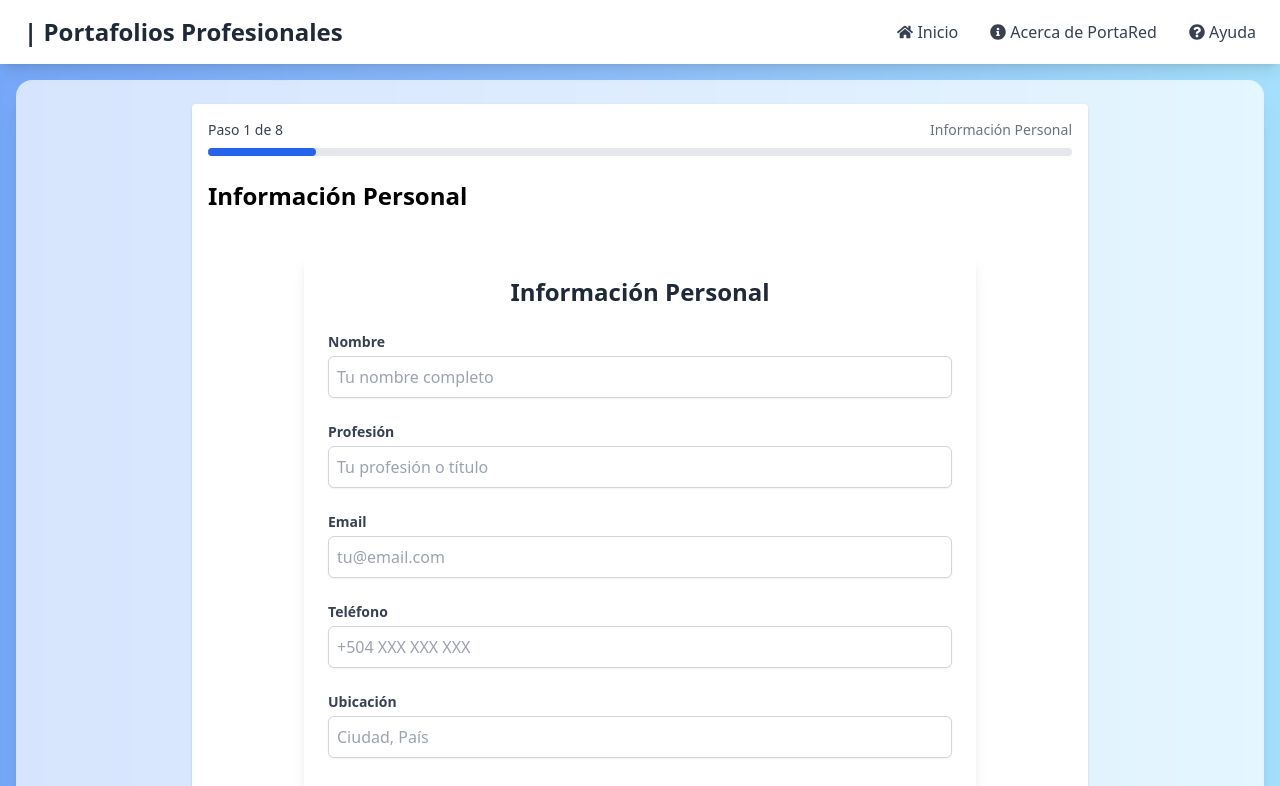
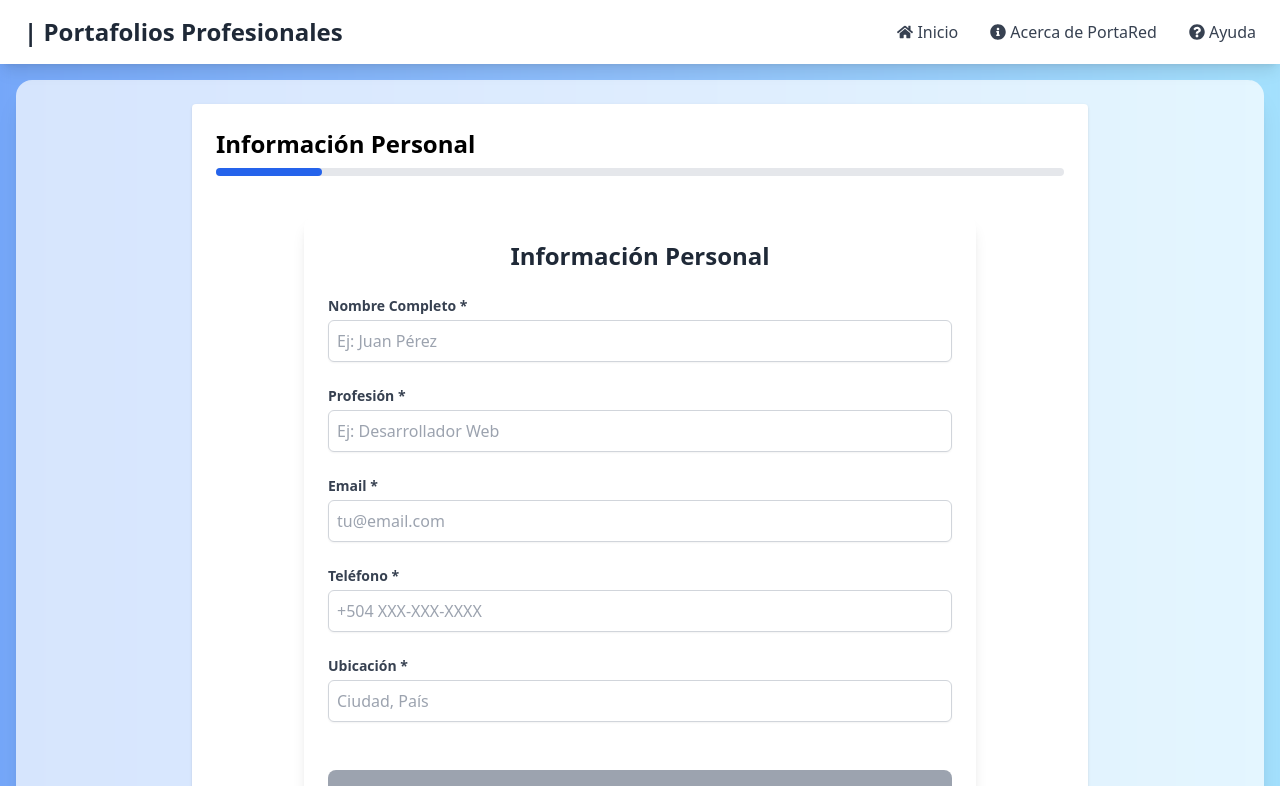
Before and after one commit to desyre01/portafolio-profesional, a React (Create React App) app: page /unified-form in a window 1280 px wide. Shown: the top 786 px of the page. Built offline with nearby package versions, Linux system fonts and the light colour scheme.

Commit message:
💾 Últimos cambios corregidos y mejoras aplicadas

```diff
--- a/src/components/PersonalInfoForm.jsx
+++ b/src/components/PersonalInfoForm.jsx
@@ -3,13 +3,35 @@ import { useForm } from "react-hook-form";
 import { yupResolver } from "@hookform/resolvers/yup";
 import * as yup from "yup";
 
-// Validaciones de campos
 const schema = yup.object().shape({
-  name: yup.string().required("El nombre es obligatorio"),
-  profession: yup.string().required("La profesión es obligatoria"),
-  email: yup.string().email("Email inválido").required("El email es obligatorio"),
-  phone: yup.string().required("El teléfono es obligatorio"),
-  location: yup.string().required("La ubicación es obligatoria"),
+  name: yup
+    .string()
+    .trim()
+    .required("El nombre es obligatorio")
+    .min(2, "El nombre debe tener al menos 2 caracteres"),
+  profession: yup
+    .string()
+    .trim()
+    .required("La profesión es obligatoria")
+    .min(2, "La profesión debe tener al menos 2 caracteres"),
+  email: yup
+    .string()
+    .trim()
+    .email("Email inválido")
+    .required("El email es obligatorio"),
+  phone: yup
+    .string()
+    .trim()
+    .required("El teléfono es obligatorio")
+    .matches(
+      /^[+]?[(]?[0-9]{3}[)]?[-\s.]?[0-9]{3}[-\s.]?[0-9]{4}$/,
+      "Formato de teléfono inválido"
+    ),
+  location: yup
+    .string()
+    .trim()
+    .required("La ubicación es obligatoria")
+    .min(2, "La ubicación debe tener al menos 2 caracteres"),
 });
 
 const PersonalInfoForm = ({ initialData, onNext }) => {
@@ -17,91 +39,146 @@ const PersonalInfoForm = ({ initialData, onNext }) => {
     register,
     handleSubmit,
     reset,
-    formState: { errors, isSubmitting },
+    formState: { errors, isSubmitting, isDirty },
+    watch,
   } = useForm({
     resolver: yupResolver(schema),
-    mode: "onTouched" // ✅ Mejor UX: muestra errores cuando tocan el input
+    mode: "onChange",
+    defaultValues: initialData || {
+      name: "",
+      profession: "",
+      email: "",
+      phone: "",
+      location: "",
+    },
   });
 
-  // Cuando inicializa o cambia initialData
   useEffect(() => {
     if (initialData) {
-      reset(initialData); // ✅ Precarga valores si hay
+      reset(initialData);
     }
   }, [initialData, reset]);
 
-  // Qué pasa al enviar el formulario
-  const onSubmit = (data) => {
-    onNext(data); // ✅ Manda los datos al padre (UnifiedPortfolioForm)
+  const onSubmit = async (data) => {
+    try {
+      // Limpiamos los espacios en blanco de los datos
+      const cleanedData = Object.keys(data).reduce((acc, key) => {
+        acc[key] = typeof data[key] === "string" ? data[key].trim() : data[key];
+        return acc;
+      }, {});
+
+      console.log("Datos a enviar:", cleanedData);
+      await onNext(cleanedData);
+    } catch (error) {
+      console.error("Error al procesar el formulario:", error);
+      alert("Hubo un error al procesar el formulario. Por favor, intenta nuevamente.");
+    }
   };
+
+  // Observamos todos los campos para validación en tiempo real
+  const watchAllFields = watch();
 
   return (
     <div className="max-w-2xl mx-auto mt-10 bg-white shadow-lg rounded-xl p-6">
-      <h2 className="text-2xl font-bold mb-6 text-center text-gray-800">Información Personal</h2>
+      <h2 className="text-2xl font-bold mb-6 text-center text-gray-800">
+        Información Personal
+      </h2>
 
       <form onSubmit={handleSubmit(onSubmit)} className="space-y-6">
-        {/* Nombre */}
         <div>
-          <label className="block text-sm font-semibold text-gray-700">Nombre</label>
+          <label className="block text-sm font-semibold text-gray-700">
+            Nombre Completo *
+          </label>
           <input
             {...register("name")}
-            placeholder="Tu nombre completo"
-            className="mt-1 block w-full rounded-md border border-gray-300 shadow-sm p-2"
+            type="text"
+            placeholder="Ej: Juan Pérez"
+            className={`mt-1 block w-full rounded-md border ${
+              errors.name ? "border-red-500" : "border-gray-300"
+            } shadow-sm p-2 focus:border-blue-500 focus:ring focus:ring-blue-200`}
           />
-          {errors.name && <p className="text-sm text-red-600">{errors.name.message}</p>}
+          {errors.name && (
+            <p className="text-sm text-red-600 mt-1">{errors.name.message}</p>
+          )}
         </div>
 
-        {/* Profesión */}
         <div>
-          <label className="block text-sm font-semibold text-gray-700">Profesión</label>
+          <label className="block text-sm font-semibold text-gray-700">
+            Profesión *
+          </label>
           <input
             {...register("profession")}
-            placeholder="Tu profesión o título"
-            className="mt-1 block w-full rounded-md border border-gray-300 shadow-sm p-2"
+            type="text"
+            placeholder="Ej: Desarrollador Web"
+            className={`mt-1 block w-full rounded-md border ${
+              errors.profession ? "border-red-500" : "border-gray-300"
+            } shadow-sm p-2 focus:border-blue-500 focus:ring focus:ring-blue-200`}
           />
-          {errors.profession && <p className="text-sm text-red-600">{errors.profession.message}</p>}
+          {errors.profession && (
+            <p className="text-sm text-red-600 mt-1">{errors.profession.message}</p>
+          )}
         </div>
 
-        {/* Email */}
         <div>
-          <label className="block text-sm font-semibold text-gray-700">Email</label>
+          <label className="block text-sm font-semibold text-gray-700">
+            Email *
+          </label>
           <input
+            {...register("email")}
             type="email"
-            {...register("email")}
             placeholder="tu@email.com"
-            className="mt-1 block w-full rounded-md border border-gray-300 shadow-sm p-2"
+            className={`mt-1 block w-full rounded-md border ${
+              errors.email ? "border-red-500" : "border-gray-300"
+            } shadow-sm p-2 focus:border-blue-500 focus:ring focus:ring-blue-200`}
           />
-          {errors.email && <p className="text-sm text-red-600">{errors.email.message}</p>}
+          {errors.email && (
+            <p className="text-sm text-red-600 mt-1">{errors.email.message}</p>
+          )}
         </div>
 
-        {/* Teléfono */}
         <div>
-          <label className="block text-sm font-semibold text-gray-700">Teléfono</label>
+          <label className="block text-sm font-semibold text-gray-700">
+            Teléfono *
+          </label>
           <input
             {...register("phone")}
-            placeholder="+504 XXX XXX XXX"
-            className="mt-1 block w-full rounded-md border border-gray-300 shadow-sm p-2"
+            type="tel"
+            placeholder="+504 XXX-XXX-XXXX"
+            className={`mt-1 block w-full rounded-md border ${
+              errors.phone ? "border-red-500" : "border-gray-300"
+            } shadow-sm p-2 focus:border-blue-500 focus:ring focus:ring-blue-200`}
           />
-          {errors.phone && <p className="text-sm text-red-600">{errors.phone.message}</p>}
+          {errors.phone && (
+            <p className="text-sm text-red-600 mt-1">{errors.phone.message}</p>
+          )}
         </div>
 
-        {/* Ubicación */}
         <div>
-          <label className="block text-sm font-semibold text-gray-700">Ubicación</label>
+          <label className="block text-sm font-semibold text-gray-700">
+            Ubicación *
+          </label>
           <input
             {...register("location")}
+            type="text"
             placeholder="Ciudad, País"
-            className="mt-1 block w-full rounded-md border border-gray-300 shadow-sm p-2"
+            className={`mt-1 block w-full rounded-md border ${
+              errors.location ? "border-red-500" : "border-gray-300"
+            } shadow-sm p-2 focus:border-blue-500 focus:ring focus:ring-blue-200`}
           />
-          {errors.location && <p className="text-sm text-red-600">{errors.location.message}</p>}
+          {errors.location && (
+            <p className="text-sm text-red-600 mt-1">{errors.location.message}</p>
+          )}
         </div>
 
-        {/* Botón de Siguiente */}
         <div className="pt-6">
           <button
             type="submit"
-            disabled={isSubmitting}
-            className="bg-blue-600 hover:bg-blue-700 text-white font-semibold w-full py-3 rounded-lg transition disabled:opacity-60"
+            disabled={isSubmitting || !isDirty || Object.keys(errors).length > 0}
+            className={`w-full py-3 rounded-lg transition ${
+              isSubmitting || !isDirty || Object.keys(errors).length > 0
+                ? "bg-gray-400 cursor-not-allowed"
+                : "bg-blue-600 hover:bg-blue-700"
+            } text-white font-semibold`}
           >
             {isSubmitting ? "Guardando..." : "Siguiente"}
           </button>
--- a/src/components/UnifiedPortfolioForm.jsx
+++ b/src/components/UnifiedPortfolioForm.jsx
@@ -1,14 +1,15 @@
 import React, { useState } from "react";
+import { useNavigate } from "react-router-dom";
 import axios from "axios";
+
 import PersonalInfoForm from "./PersonalInfoForm";
 import EducationForm from "./EducationForm";
 import WorkExperienceForm from "./WorkExperienceForm";
 import ProjectForm from "./ProjectForm";
 import SkillsForm from "./SkillsForm";
-import ContactForm from "./ContactForm";
 import LanguagesForm from "./LanguagesForm";
 import ReferencesForm from "./ReferencesForm";
-import { useNavigate } from "react-router-dom";
+import ContactForm from "./ContactForm";
 
 const UnifiedPortfolioForm = () => {
   const navigate = useNavigate();
@@ -25,49 +26,45 @@ const UnifiedPortfolioForm = () => {
     skills: [],
     languages: [],
     references: [],
-    contact: {}
+    socials: {}
   });
   const [isSubmitting, setIsSubmitting] = useState(false);
-  const [submitMessage, setSubmitMessage] = useState("Guardar Portafolio");
-  const [showSuccessModal, setShowSuccessModal] = useState(false);
-  const [createdProfileId, setCreatedProfileId] = useState(null);
 
-  const steps = {
-    0: 'Información Personal',
-    1: 'Educación',
-    2: 'Experiencia Laboral',
-    3: 'Proyectos',
-    4: 'Habilidades',
-    5: 'Idiomas',
-    6: 'Referencias',
-    7: 'Contacto'
-  };
+  const steps = [
+    "Información Personal",
+    "Educación",
+    "Experiencia Laboral",
+    "Proyectos",
+    "Habilidades",
+    "Idiomas",
+    "Referencias",
+    "Contacto"
+  ];
 
   const handleFormData = (data) => {
     if (currentStep === 0) {
-      setFormData(prevData => ({
-        ...prevData,
+      setFormData(prev => ({
+        ...prev,
         name: data.name,
         profession: data.profession,
         email: data.email,
         phone: data.phone,
         location: data.location
       }));
+    } else if (currentStep === 7) {
+      setFormData(prev => ({
+        ...prev,
+        socials: data
+      }));
     } else {
-      const sectionMap = {
-        1: "education",
-        2: "workExperience",
-        3: "projects",
-        4: "skills",
-        5: "languages",
-        6: "references",
-        7: "contact"
-      };
-
+      const sectionMap = [
+        null, "education", "workExperience", "projects",
+        "skills", "languages", "references"
+      ];
       const section = sectionMap[currentStep];
       if (section) {
-        setFormData(prevData => ({
-          ...prevData,
+        setFormData(prev => ({
+          ...prev,
           [section]: data
         }));
       }
@@ -76,185 +73,38 @@ const UnifiedPortfolioForm = () => {
 
   const handleSubmit = async () => {
     try {
-      const requiredFields = ['name', 'profession', 'email', 'phone', 'location'];
-      const missingFields = requiredFields.filter(field => !formData[field]);
-
-      if (missingFields.length > 0) {
-        alert(`Por favor, completa los siguientes campos obligatorios: ${missingFields.join(', ')}`);
-        setCurrentStep(0);
-        return;
-      }
-
       setIsSubmitting(true);
-      setSubmitMessage("Guardando...");
-
-      const response = await axios.post("http://localhost:5000/api/profile/full", formData);
-
-      setSubmitMessage("¡Guardado exitosamente! ✅");
-
-      setTimeout(() => {
-        setCreatedProfileId(response.data._id);
-        setShowSuccessModal(true);
-        setIsSubmitting(false);
-      }, 1000);
-
+      const res = await axios.post("http://localhost:5000/api/profile/full", formData);
+      alert("✅ Portafolio guardado exitosamente!");
+      navigate(`/profile/${res.data._id}`);
     } catch (error) {
-      console.error("❌ Error al guardar el portafolio:", error.response?.data || error.message);
-      alert(`❌ Error al guardar el portafolio: ${error.response?.data?.error || 'Por favor, verifica que todos los campos obligatorios estén completos.'}`);
+      console.error("Error al guardar:", error.response?.data || error.message);
+      alert("Error al guardar el portafolio.");
+    } finally {
       setIsSubmitting(false);
-      setSubmitMessage("Guardar Portafolio");
-    }
-  };
-
-  const renderForm = () => {
-    switch (currentStep) {
-      case 0:
-        return (
-          <PersonalInfoForm
-            onNext={(data) => {
-              handleFormData(data);
-              setCurrentStep(1);
-            }}
-            initialData={{
-              name: formData.name,
-              profession: formData.profession,
-              email: formData.email,
-              phone: formData.phone,
-              location: formData.location
-            }}
-          />
-        );
-      case 1:
-        return (
-          <EducationForm
-            onNext={(data) => {
-              handleFormData(data);
-              setCurrentStep(2);
-            }}
-            initialData={formData.education}
-          />
-        );
-      case 2:
-        return (
-          <WorkExperienceForm
-            onNext={(data) => {
-              handleFormData(data);
-              setCurrentStep(3);
-            }}
-            initialData={formData.workExperience}
-          />
-        );
-      case 3:
-        return (
-          <ProjectForm
-            onNext={(data) => {
-              handleFormData(data);
-              setCurrentStep(4);
-            }}
-            initialData={formData.projects}
-          />
-        );
-      case 4:
-        return (
-          <SkillsForm
-            onNext={(data) => {
-              handleFormData(data);
-              setCurrentStep(5);
-            }}
-            initialData={formData.skills}
-          />
-        );
-      case 5:
-        return (
-          <LanguagesForm
-            onNext={(data) => {
-              handleFormData(data);
-              setCurrentStep(6);
-            }}
-            initialData={formData.languages}
-          />
-        );
-      case 6:
-        return (
-          <ReferencesForm
-            onNext={(data) => {
-              handleFormData(data);
-              setCurrentStep(7);
-            }}
-            initialData={formData.references}
-          />
-        );
-      case 7:
-        return (
-          <ContactForm
-            onNext={(data) => {
-              handleFormData(data);
-              setTimeout(() => {
-                handleSubmit();
-              }, 100);
-            }}
-            initialData={formData.contact}
-          />
-        );
-      default:
-        return null;
     }
   };
 
   return (
-    <div className="relative max-w-4xl mx-auto p-4 bg-white rounded shadow">
-
-      {/* Barra de Progreso */}
-      <div className="mb-6">
-        <div className="flex justify-between items-center mb-2">
-          <span className="text-sm font-medium text-gray-700">
-            Paso {currentStep + 1} de 8
-          </span>
-          <span className="text-sm font-medium text-gray-500">
-            {steps[currentStep]}
-          </span>
-        </div>
+    <div className="max-w-4xl mx-auto p-6 bg-white rounded shadow">
+      <div className="mb-4">
+        <h2 className="text-2xl font-bold mb-2">{steps[currentStep]}</h2>
         <div className="w-full bg-gray-200 rounded-full h-2">
           <div
-            className="bg-blue-600 h-2 rounded-full transition-all duration-300"
+            className="bg-blue-600 h-2 rounded-full"
             style={{ width: `${((currentStep + 1) / 8) * 100}%` }}
           ></div>
         </div>
       </div>
 
-      {/* Título del Paso */}
-      <h2 className="text-2xl font-bold mb-4">{steps[currentStep]}</h2>
-
-      {/* Render del Formulario Actual */}
-      {renderForm()}
-
-      {/* Botones de Navegación */}
-      <div className="flex justify-between mt-8">
-        {currentStep > 0 && (
-          <button
-            onClick={() => setCurrentStep(currentStep - 1)}
-            className="px-6 py-3 bg-gray-500 hover:bg-gray-600 text-white rounded-lg font-semibold transition"
-          >
-            Anterior
-          </button>
-        )}
-      </div>
-
-      {/* Modal de Éxito */}
-      {showSuccessModal && (
-        <div className="fixed inset-0 bg-black bg-opacity-50 flex justify-center items-center z-50">
-          <div className="bg-white rounded-2xl shadow-lg p-8 w-full max-w-md mx-4 text-center animate-fadeSlide">
-            <h2 className="text-2xl font-bold text-green-600 mb-4">✅ ¡Portafolio creado exitosamente!</h2>
-            <p className="text-gray-700 mb-6">Tu portafolio ha sido guardado y ahora puedes verlo en tu perfil.</p>
-            <button
-              onClick={() => navigate(`/profile/${createdProfileId}`)}
-              className="px-6 py-3 bg-green-600 hover:bg-green-700 text-white rounded-lg font-semibold transition"
-            >
-              Ver mi Perfil
-            </button>
-          </div>
-        </div>
-      )}
+      {currentStep === 0 && <PersonalInfoForm initialData={formData} onNext={(data) => { handleFormData(data); setCurrentStep(1); }} />}
+      {currentStep === 1 && <EducationForm initialData={formData.education} onNext={(data) => { handleFormData(data); setCurrentStep(2); }} />}
+      {currentStep === 2 && <WorkExperienceForm initialData={formData.workExperience} onNext={(data) => { handleFormData(data); setCurrentStep(3); }} />}
+      {currentStep === 3 && <ProjectForm initialData={formData.projects} onNext={(data) => { handleFormData(data); setCurrentStep(4); }} />}
+      {currentStep === 4 && <SkillsForm initialData={formData.skills} onNext={(data) => { handleFormData(data); setCurrentStep(5); }} />}
+      {currentStep === 5 && <LanguagesForm initialData={formData.languages} onNext={(data) => { handleFormData(data); setCurrentStep(6); }} />}
+      {currentStep === 6 && <ReferencesForm initialData={formData.references} onNext={(data) => { handleFormData(data); setCurrentStep(7); }} />}
+      {currentStep === 7 && <ContactForm initialData={formData.socials} onNext={(data) => { handleFormData(data); handleSubmit(); }} />}
     </div>
   );
 };
```
Also changed, not shown: src/components/ContactForm.jsx (+20 -7 lines).
